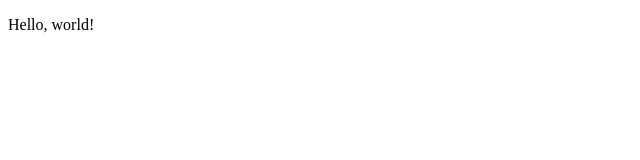
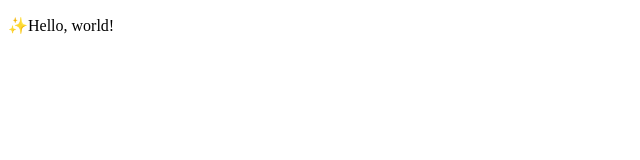
Before and after one commit to s6n-jp/s6n.jp, a Next.js app: page / in a window 1280 px wide. Shown: the top 160 px of the page, without its empty margins (0-640 px from the left). Built offline with nearby package versions, Linux system fonts and the light colour scheme.

Commit message:
✨ Sass / SCSS Support

```diff
--- a/package.json
+++ b/package.json
@@ -22,7 +22,8 @@
   "dependencies": {
     "next": "^11.1.2",
     "react": "^17.0.2",
-    "react-dom": "^17.0.2"
+    "react-dom": "^17.0.2",
+    "sass": "^1.42.1"
   },
   "devDependencies": {
     "@types/node": "^16.10.1",
--- /dev/null
+++ b/pages/index.module.scss
@@ -0,0 +1,5 @@
+.hello {
+    &::before{
+        content: '✨';
+    }
+}
--- a/pages/index.tsx
+++ b/pages/index.tsx
@@ -1,8 +1,9 @@
 import React from 'react';
+import styles from './index.module.scss';
 
 const Index: React.FC = () => {
   return (
-    <p>Hello, world!</p>
+    <p className={styles.hello}>Hello, world!</p>
   )
 };
 
```
Also changed, not shown: 1 other file (tests, documents, lock files or other folders).
